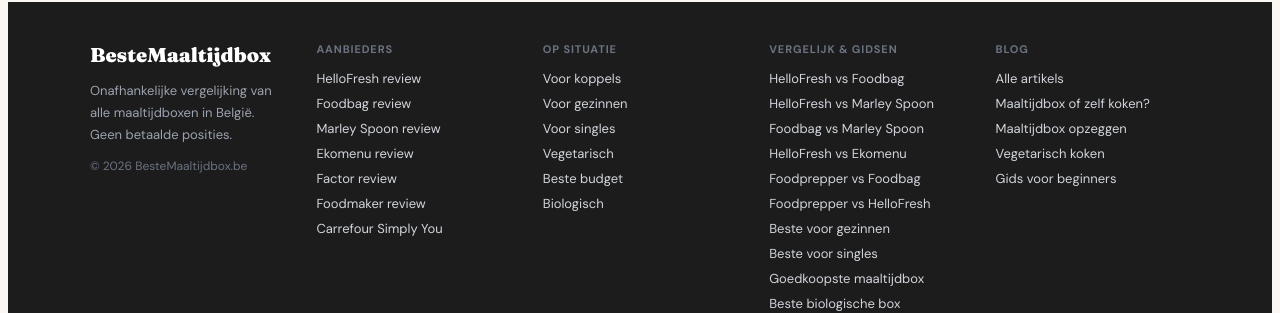
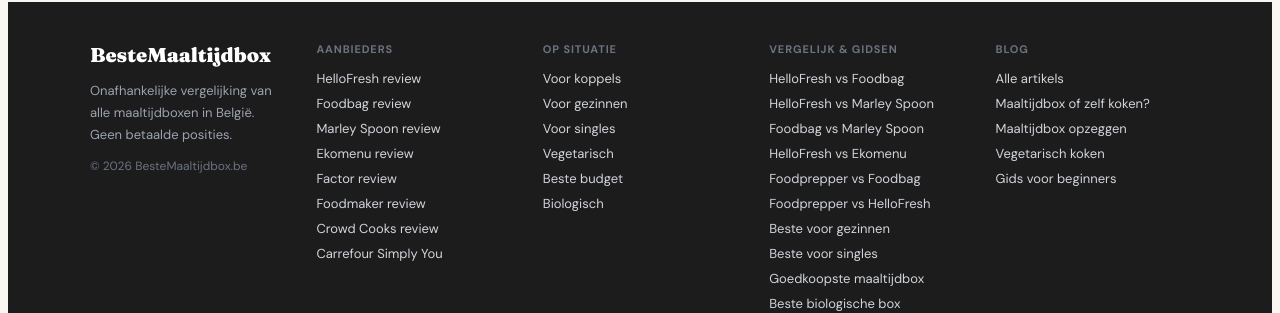
Before and after one commit to fetspets/bestemaaltijdbox, a Next.js app: page / in a window 1280 px wide. Shown: the part 5496-5809 px from the top of the page. Built offline with nearby package versions, Linux system fonts and the light colour scheme.

Commit message:
auto: update Footer.tsx

```diff
--- a/src/components/Footer.tsx
+++ b/src/components/Footer.tsx
@@ -32,6 +32,7 @@ export default function Footer() {
                 { naam: 'Ekomenu review', slug: 'ekomenu' },
                 { naam: 'Factor review', slug: 'factor' },
                 { naam: 'Foodmaker review', slug: 'foodmaker' },
+                { naam: 'Crowd Cooks review', slug: 'crowd-cooks' },
                 { naam: 'Carrefour Simply You', slug: 'carrefour-simply-you' },
               ].map(a => (
                 <Link key={a.slug} href={`/aanbieder/${a.slug}`} style={{ fontSize: 13, color: '#D1D5DB', textDecoration: 'none' }}>{a.naam}</Link>
```
